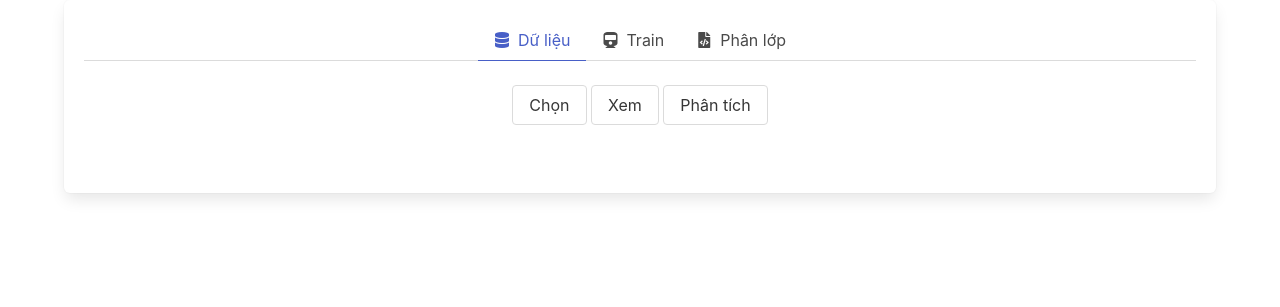
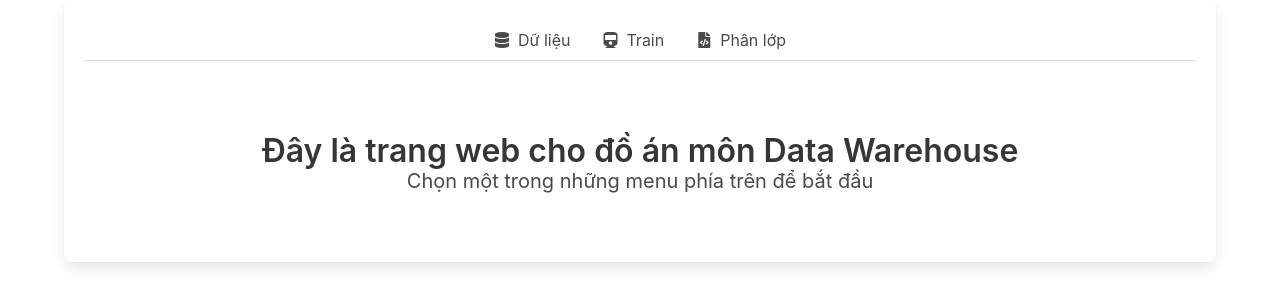
Before and after one commit to duhoang00/BankruptPrediction, a Flask app: page / in a window 1280 px wide. Shown: the top 307 px of the page. Run offline with Flask 2, Linux system fonts and the light colour scheme.

Commit message:
data and train

```diff
--- a/app.py
+++ b/app.py
@@ -5,21 +5,37 @@ import pandas as pd
 from flask import Flask, render_template, request
 from scipy.io import arff
 from io import StringIO
-import main
+import main, preprocess
 
 app=Flask(__name__)
 
 
 @app.route('/', methods=['GET', 'POST'])
 def index():
-    return render_template("datainput.html")
-
+    return render_template("index.html")
 
 @app.route('/datainput', methods=['GET', 'POST'])
 def datainput():
     arrfurl = "1year.arff"
     rawDfList = main.getRawDfList(arrfurl);
-    return render_template("datainput.html", tables=[rawDfList[0].to_html(classes='table', header="true")])
+    rawDfList[0] = rawDfList[0][rawDfList[0]['Attr1'] > 0.3]  # less value for dataframe
+    Df_missing_stats = main.getMissingStats(rawDfList)
+    return render_template("datainput.html",
+        tables=[rawDfList[0].to_html(classes='table', header="true")],
+        missingstats = [Df_missing_stats.to_html(classes="table missing-stats", header="true")])
+
+
+@app.route('/choosedata/<string:chosendata>/<string:chosenimputation>', methods=['GET', 'POST'])
+def chooseData(chosendata, chosenimputation):
+    arrfurl = chosendata + ".arff"
+    rawDfList = main.getRawDfList(arrfurl);
+    if (chosenimputation != "null"):
+        rawDfList = preprocess.meanImputation(rawDfList)
+    rawDfList[0] = rawDfList[0][rawDfList[0]['Attr1'] > 0.3]  # less value for dataframe
+    Df_missing_stats = main.getMissingStats(rawDfList)
+    return render_template("datainput.html",
+        tables=[rawDfList[0].to_html(classes='table', header="true")],
+        missingstats = [Df_missing_stats.to_html(classes="table missing-stats", header="true")])
 
 
 @app.route('/datapreprocess', methods=['GET', 'POST'])
--- a/preprocess.py
+++ b/preprocess.py
@@ -12,7 +12,7 @@ def getDfList(arrfurl):
 
 def showDataStats(df_list):
     print('show data stats...')
-    showMissingStats(df_list)
+    return showMissingStats(df_list)
     # showMatrix(df_list)
     # showHeatMap(df_list)
 
@@ -35,6 +35,7 @@ def showMissingStats(df_list):
     print('show missing stats...')
     missing_stats = datautils.missing_stats(df_list)
     print(missing_stats)
+    return missing_stats
 
 
 def showMatrix(df_list):
--- a/templates/base.html
+++ b/templates/base.html
@@ -6,6 +6,11 @@
     <link rel="stylesheet" href="https://cdn.jsdelivr.net/npm/bulma@0.9.1/css/bulma.min.css">
     <link rel="stylesheet" href="https://cdnjs.cloudflare.com/ajax/libs/font-awesome/5.15.1/css/all.min.css" integrity="sha512-+4zCK9k+qNFUR5X+cKL9EIR+ZOhtIloNl9GIKS57V1MyNsYpYcUrUeQc9vNfzsWfV28IaLL3i96P9sdNyeRssA==" crossorigin="anonymous" />
     <title>{% block title %}{% endblock %}</title>
+    <style>
+      .title:not(:last-child) {
+        margin-bottom: 0.7rem;
+      }
+    </style>
   </head>
   <body>
     {% block content %}{% endblock %}
--- a/templates/datainput.html
+++ b/templates/datainput.html
@@ -4,40 +4,59 @@
 
 {% block pagecontent %}
 <div>
-  <div class="columns">
-    <div class="column has-text-centered">
-      <button class="button" id="choose-data">Chọn</button>
-      <button class="button" id="show-data">Xem</button>
-      <button class="button" id="show-data-analyze">Phân tích</button>
-    </div>
+  <div class="choose-data-container mb-3" id="choose-data">
+    <div class="title">Chọn dữ liệu</div>
+    <p>
+      <label class="radio">
+        <input type="radio" name="yeardata" value="1year" checked>
+        Các chỉ số tài chính của năm tài chính thứ I và lớp tương ứng chỉ ra kết quả phá sản sau 5 năm
+      </label>
+    </p>
+    <p>
+      <label class="radio">
+        <input type="radio" name="yeardata" value="2year">
+        Các chỉ số tài chính của năm tài chính thứ II và lớp tương ứng chỉ ra kết quả phá sản sau 4 năm
+      </label>
+    </p>
   </div>
 
+  <div class="preprocess-data-container mb-3" id="choose-imputation">
+    <div class="title">Tiền xử lí dữ liệu</div>
+    <p>
+      <label class="radio">
+        <input type="radio" name="imputation" value="mean">
+        Mean imputation
+      </label>
+    </p>
+    <p>
+      <label class="radio">
+        <input type="radio" name="imputation" value="other">
+        Other imputation
+      </label>
+    </p>
+
+  </div>
+
+  <p class="mb-3">
+    <button class="button is-dark" id="preprocess-button">Xử lí</button>
+  </p>
+
+  <div class="title">Dữ liệu</div>
   <div class="table-container" style="max-height: 300px; overflow: auto;">
     {% for table in tables %}
     {{ table|safe }}
     {% endfor %}
 
-
   </div>
 
-  <div class="modal" id="modal-choose-data">
-    <div class="modal-background"></div>
-    <div class="modal-card">
-      <header class="modal-card-head">
-        <p class="modal-card-title">Chọn dữ liệu</p>
-        <button class="delete" aria-label="close"></button>
-      </header>
-      <section class="modal-card-body">
-        <div class="">
-          <button class="button">test</button>
+  <div class="title">Phân tích dữ liệu</div>
+  <div class="missing-stats-container">
+    {% for missingstat in missingstats %}
+    {{ missingstat|safe }}
+    {% endfor %}
   </div>
-      </section>
-      <footer class="modal-card-foot">
-        <button class="button is-success">Lưu</button>
-        <button class="button">Thoát</button>
-      </footer>
-    </div>
-  </div>
+
+
 
 </div>
 
@@ -47,51 +66,28 @@
     document.getElementById("datapreprocess").classList.remove("is-active");
     document.getElementById("dataprocess").classList.remove("is-active");
 
-    document.getElementById("choose-data").addEventListener('click', function () {
-      document.getElementById("modal-choose-data").classList.add("is-active");
-    })
-
-    var rootEl = document.documentElement;
-    var allModals = getAll('.modal');
-    var modalButtons = getAll('.modal-button');
-    var modalCloses = getAll('.modal-background, .modal-close, .modal-card-head .delete, .modal-card-foot .button');
-
-    if (modalButtons.length > 0) {
-      modalButtons.forEach(function (el) {
-        el.addEventListener('click', function () {
-          var target = document.getElementById(el.dataset.target);
-          rootEl.classList.add('is-clipped');
-          target.classList.add('is-active');
-        });
-      });
+    document.getElementById("preprocess-button").addEventListener('click', function() {
+      var chosenData = null;
+      var chooseData = document.getElementById("choose-data").getElementsByTagName("input");
+      for (var i = 0; i < chooseData.length; i++) {
+        if (chooseData[i].checked) {
+          chosenData = chooseData[i].value;
+        }
       }
 
-    if (modalCloses.length > 0) {
-      modalCloses.forEach(function (el) {
-        el.addEventListener('click', function () {
-          closeModals();
-        });
-      });
+      var chosenImputation = null;
+      var chooseImputation = document.getElementById("choose-imputation").getElementsByTagName("input");
+      for (var i = 0; i < chooseImputation.length; i++) {
+        if (chooseImputation[i].checked) {
+          chosenImputation = chooseImputation[i].value;
         }
+      }
+      setTimeout(function() {
+        var href = /* window.location.host + */ "/choosedata" + "/" + chosenData + "/" + chosenImputation;
+        window.location.href = href;
+      }, 500);
 
-    document.addEventListener('keydown', function (event) {
-      var e = event || window.event;
-      if (e.keyCode === 27) {
-        closeModals();
-      }
-    });
-
-    function closeModals() {
-      rootEl.classList.remove('is-clipped');
-      allModals.forEach(function (el) {
-        el.classList.remove('is-active');
-      });
-    }
-
-    // Functions
-    function getAll(selector) {
-      return Array.prototype.slice.call(document.querySelectorAll(selector), 0);
-    }
+    })
   });
 </script>
 {% endblock %}
--- a/templates/index.html
+++ b/templates/index.html
@@ -7,7 +7,7 @@
     <div class="box">
         <div class="tabs is-centered">
             <ul>
-              <li class="is-active" id="datainput">
+              <li id="datainput">
                 <a href="/datainput">
                   <span class="icon is-small"><i class="fas fa-database" aria-hidden="true"></i></span>
                   <span>Dữ liệu</span>
@@ -28,11 +28,24 @@
             </ul>
           </div>
 
+          <div class="title has-text-centered p-6 is-hidden" id="index-welcome">
+            Đây là trang web cho đồ án môn Data Warehouse
+            <div class="subtitle">
+              Chọn một trong những menu phía trên để bắt đầu
+            </div>
+          </div>
 
         {% block pagecontent %}{% endblock %}
 
     </div>
 </div>
 <script>
+  var href = window.location.href;
+  href = href.split("/");
+  if (href[href.length - 1] == "") {
+    document.getElementById("index-welcome").classList.remove("is-hidden");
+  } else {
+    document.getElementById("index-welcome").classList.add("is-hidden");
+  }
 </script>
 {% endblock %}
```
Also changed, not shown: main.py (+9 -0 lines), process.py (+19 -13 lines), templates/datapreprocess.html (+38 -6 lines). Lines whose indentation alone changed are shown as unchanged.
